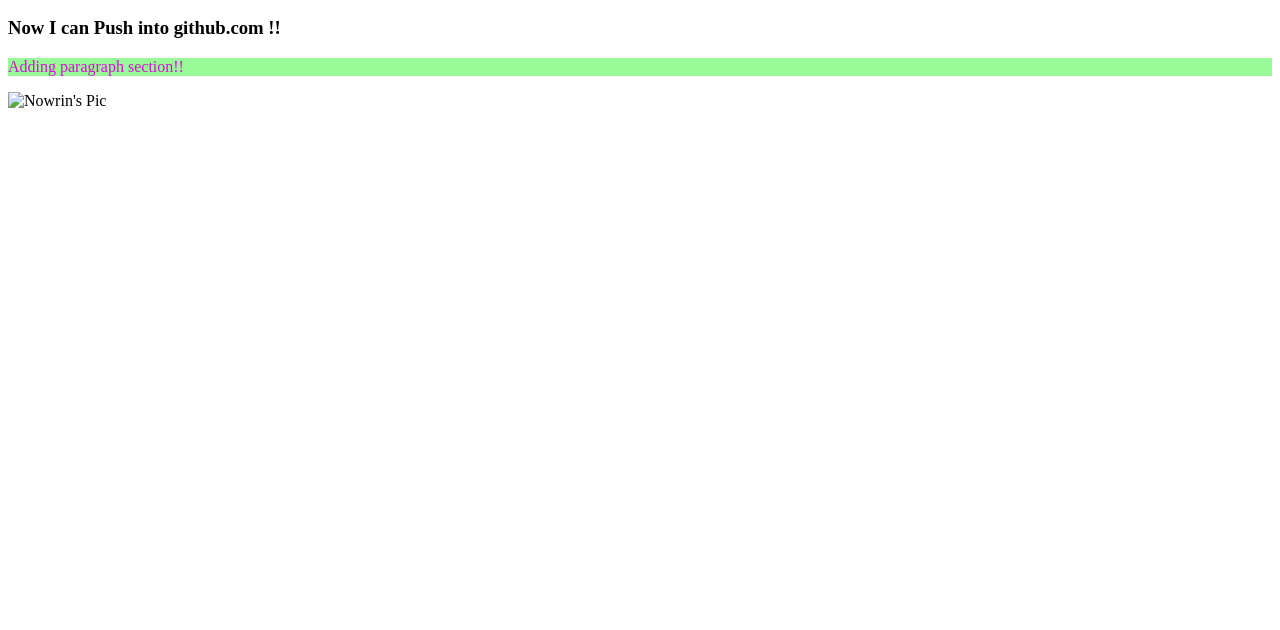
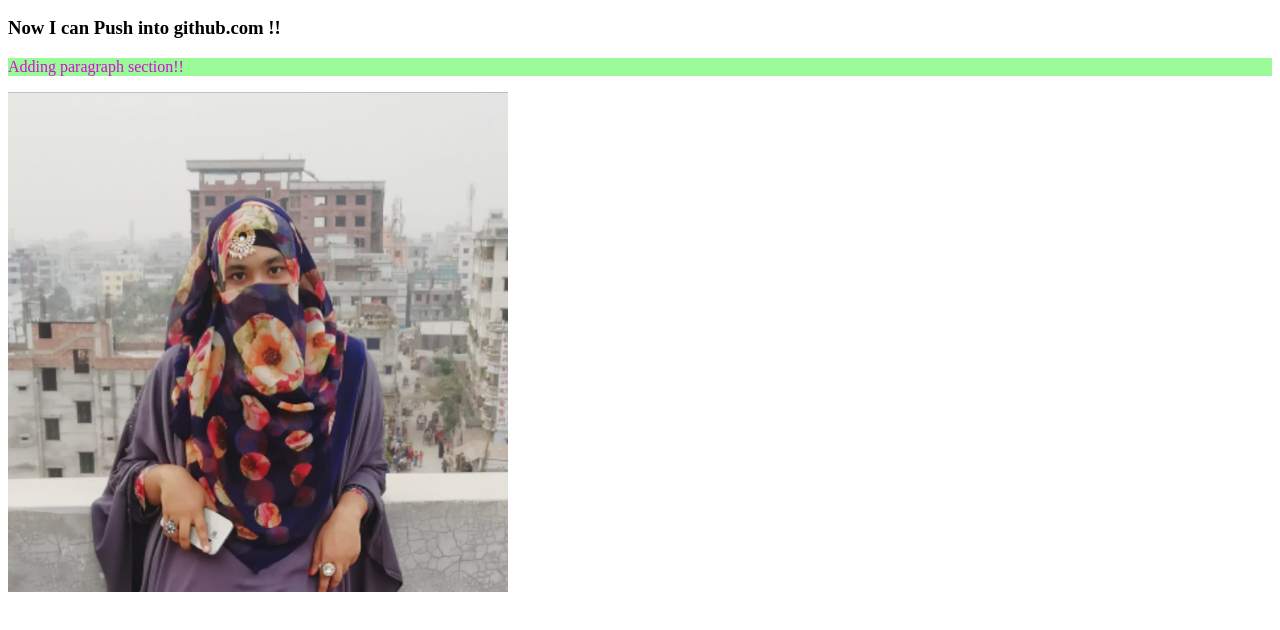
Before and after one commit to amenaakternowrin29/My-First-Repo, a plain HTML site: page Index.html in a window 1280 px wide. Shown: the part 110-740 px from the top of the page. Drawn offline with Linux system fonts and the light colour scheme.

Commit message:
Re-correcting the Extension

```diff
--- a/Index.html
+++ b/Index.html
@@ -13,6 +13,6 @@
     <h3>Now I can Push into github.com !!</h3>
 
     <p>Adding paragraph section!!</p>
-    <img src="Nowrin.png" alt="Nowrin's Pic">
+    <img src="Nowrin.jpg" alt="Nowrin's Pic">
 </body>
 </html>
```
